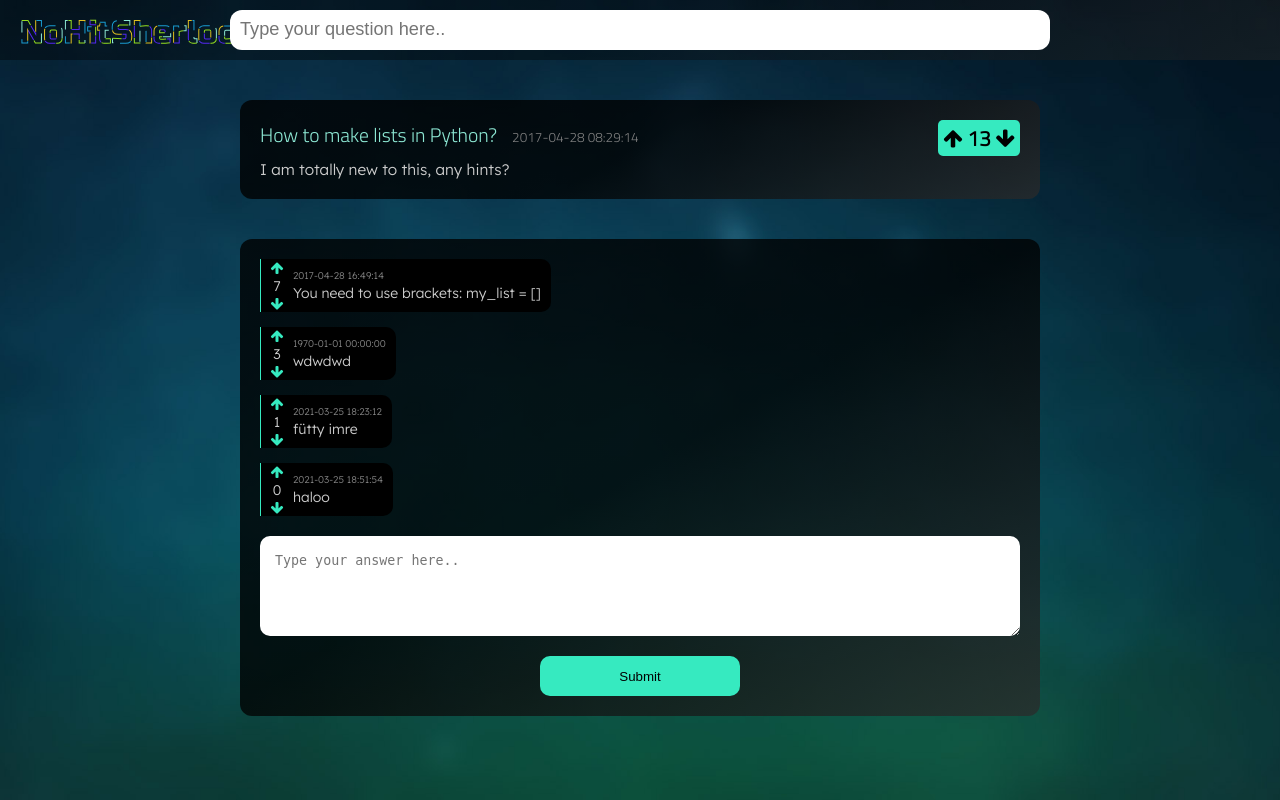
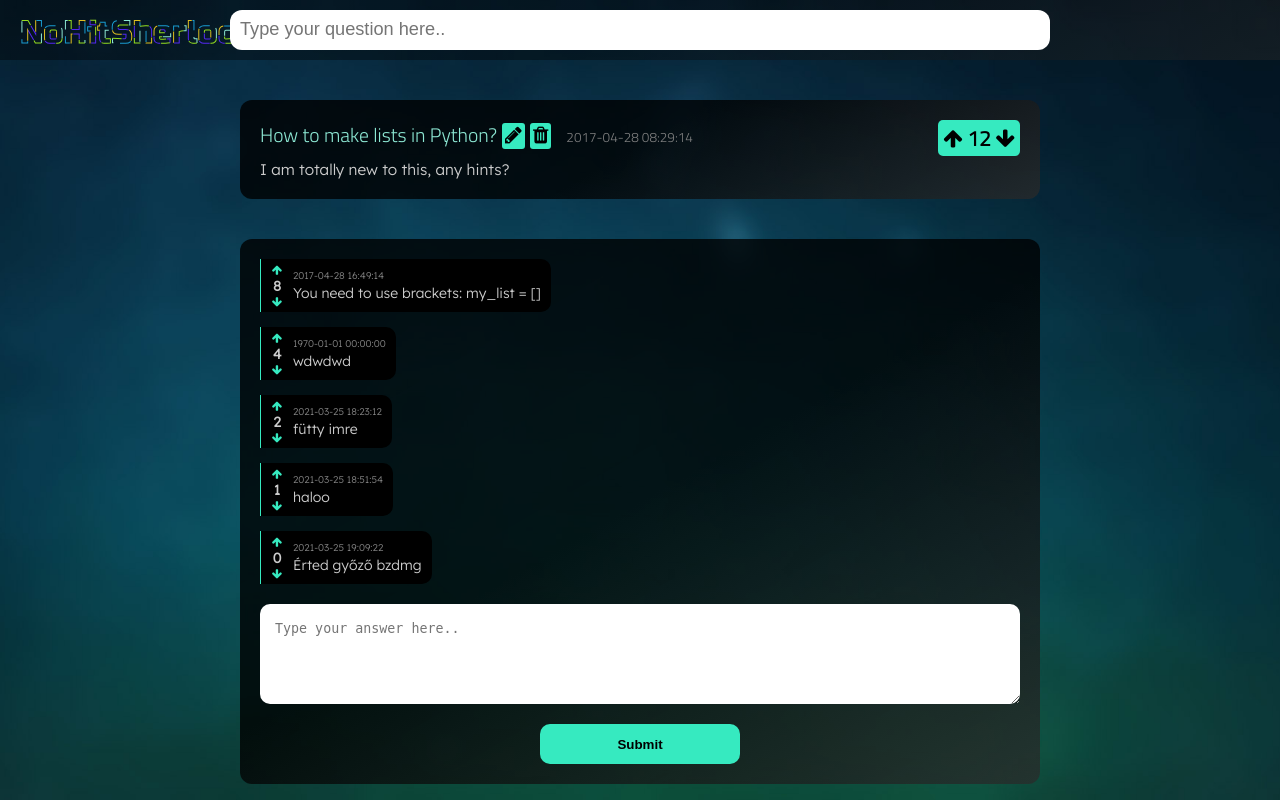
Before and after one commit to CodecoolGlobal/ask-mate-1-python-kovacsalex95, a Flask app: page /question/1 in a window 1280 px wide. Run offline with Flask 2, Linux system fonts and the light colour scheme.

Commit message:
edit and remove question buttons

```diff
--- a/model/data/answer.csv
+++ b/model/data/answer.csv
@@ -1,9 +1,10 @@
 id,submission_time,vote_number,question_id,message,image
-1,1493398154,7,1,You need to use brackets: my_list = [],
+1,1493398154,8,1,You need to use brackets: my_list = [],
 2,1493088154,35,2,Look it up in the Python docs,
 3,1493398154,4,2,You need to use brackets: my_list = [],
 4,1493088154,35,2,Look it up in the Python docs,
-5,0,3,1,      wdwdwd          ,
-6,1616696592,1,1,fütty imre,
-7,1616698314,0,1,haloo,
+5,0,4,1,      wdwdwd          ,
+6,1616696592,2,1,fütty imre,
+7,1616698314,1,1,haloo,
 8,1616698451,0,4,gs fhgdh dgh dgh gdjh,
+9,1616699362,0,1,Érted győző bzdmg,
--- a/model/data/question.csv
+++ b/model/data/question.csv
@@ -1,6 +1,17 @@
 id,submission_time,view_number,vote_number,title,message,image
-1,1493368154,29,13,How to make lists in Python?,"I am totally new to this, any hints?",
+1,1493368154,29,12,How to make lists in Python?,"I am totally new to this, any hints?",
 2,0,0,0,"Hello, my name is kurvaanyád","I'm using reactstrap and UncontrolledTooltip with a Mdi Icon.<br><br>When I hover the tooltip works fine, but I get a border each time I click on the icon (I dont want that border to appear at all.<br><br>Sandbox: https://codesandbox.io/s/heuristic-architecture-75fms?file=/src/App.js",
-3,0,0,0,reducing json output while trying to retrieve only parent fields excluding child fields,"I need to develop REST API, where I can ask for a list of all cars, where is only CarInfo fields are returned, and there is another extended query, that returns list of CarFullInfo - extended, with 4 fields total.<br><br><br><br>I store all data in memory (I need to do it this way for some reason) as a collection of CarFullInfo objects, and I'm trying to figure out how can I reduce two extra fields if I'm not asked to return full info.<br><br><br><br>First my assumption was to find some JSON appropriate annotation to do this some way, but I failed.<br><br><br><br>Another try was just to cast subclass to superclass and return list of superclass objects from rest controller, but that also didn't work. I assume that happened cause THEY KNOW actual objects class and THEY SEE all it's fields.",
+3,0,0,0,reducing json output while trying to retrieve only parent fields excluding child fields,"I need to develop REST API, where I can ask for a list of all cars, where is only CarInfo fields are returned, and there is another extended query, that returns list of CarFullInfo - extended, with 4 fields total.
+<br>
+<br>
+<br>
+<br>I store all data in memory (I need to do it this way for some reason) as a collection of CarFullInfo objects, and I'm trying to figure out how can I reduce two extra fields if I'm not asked to return full info.
+<br>
+<br>
+<br>
+<br>First my assumption was to find some JSON appropriate annotation to do this some way, but I failed.
+<br>
+<br>
+<br>
+<br>Another try was just to cast subclass to superclass and return list of superclass objects from rest controller, but that also didn't work. I assume that happened cause THEY KNOW actual objects class and THEY SEE all it's fields.",
 4,0,0,2,Combine two dataframes into one by intercalating the columns of each one of the two original dataframes,"So i have two dataframes, df1 and df2, both have the same number of columns (and with the same name) but different number of rows. I want to combine them into one big dataframe in which the first column is the first column of df1, the second column is the first column of df2, the third column is the second column of df1, the fourth column is the second column of df2, and so on.",
-5,0,0,0,Miért van csak két pont a placeholder végén?,kekw,
--- a/model/questions.py
+++ b/model/questions.py
@@ -70,13 +70,13 @@ def add_question(question_data):
 def edit_question(question_id, question_data):
     global questions
 
-    new_question_data = get_question(question_id)
+    new_question_data = questions[int(question_id)].copy()
 
     new_question_data['title'] = question_data['title']
     new_question_data['message'] = question_data['message'].replace('\n', '<br>')
     # todo: image
 
-    questions[question_id] = question_data
+    questions[int(question_id)] = new_question_data
 
     save_questions()
 
@@ -84,7 +84,7 @@ def edit_question(question_id, question_data):
 def delete_question(question_id):
     global questions
 
-    questions.pop(question_id)
+    questions.pop(int(question_id))
     save_questions()
 
 
--- a/server.py
+++ b/server.py
@@ -27,6 +27,11 @@ def view_question(question_id):
 @app.route("/add-question", methods=["POST"])
 def add_question():
     if request.method == "POST":
+
+        # edit mode
+        if request.values['form-type'] == 'edit' and request.values['edit-id'].isnumeric() and int(request.values['edit-id']) >= 0:
+            return edit_question(int(request.values['edit-id']), request.values)
+
         new_question = {}
 
         title = request.values["question-title"]
@@ -40,16 +45,16 @@ def add_question():
     return redirect("/")
 
 
-@app.route("/question/<question_id>/edit", methods=["POST"])
-def edit_question(question_id):
-    if request.method == "POST":
-        question_data = {}
-        title = request.values["question-title"]
-        message = request.values["question-message"]
-        question_data["title"] = title
-        question_data["message"] = message
+# kommenteltem mivel ez a hozzáadó formból fog működni kekw
+# @app.route("/question/<question_id>/edit", methods=["POST"])
+def edit_question(question_id, request_values):
+    question_data = {}
+    title = request_values["question-title"]
+    message = request_values["question-message"]
+    question_data["title"] = title
+    question_data["message"] = message
 
-        questions.edit_question(question_id, question_data)
+    questions.edit_question(question_id, question_data)
 
     return question_url(question_id)
 
--- a/static/main.js
+++ b/static/main.js
@@ -3,3 +3,36 @@ $(document).ready(function () {
        window.location.href="/";
    })
 });
+
+function editQuestion()
+{
+    if (question_data === undefined || question_data.id === undefined || question_data.title === undefined)
+        return;
+
+    let form_type = $('#form-type');
+    if (form_type === undefined || form_type.length === 0)
+        return;
+
+    let edit_id = $('#edit-id');
+    if (edit_id === undefined || edit_id.length === 0)
+        return;
+
+    let question_title = $('#question-title');
+    if (question_title === undefined || question_title.length === 0)
+        return;
+
+    let q_message = $('#q-message');
+    if (q_message === undefined || q_message.length === 0)
+        return;
+
+    let question_message = $('#question-message');
+    if (question_message === undefined || question_message.length === 0)
+        return;
+
+    form_type.val('edit');
+    edit_id.val(question_data.id);
+    question_title.val(question_data.title);
+    question_message.val(q_message.html().replaceAll('\n', '').replaceAll('<br>', '\n'));
+
+    question_message.focus();
+}
--- a/static/style.css
+++ b/static/style.css
@@ -376,6 +376,7 @@ div.reply-form button {
     border-radius: 10px;
     transition: all ease-in 0.1s;
     cursor: pointer;
+    font-weight: bold;
 }
 
 div.reply-form button:hover {
@@ -421,9 +422,16 @@ div.reply-form button:hover {
 #question-list > .question > .answers > .answer > .vote-count {
     position: absolute;
     left: 0;
-    top: 0;
+    top: 50%;
+    transform: translateY(-50%);
     width: 32px;
     text-align: center;
+}
+#question-list > .question > .answers > .answer > .vote-count > label {
+    font-weight: bold;
+}
+#question-list > .question > .answers > .answer > .vote-count > a {
+    font-size: 0.8em;
 }
 
 #question-list > .question > .answers > .answer > .vote-count > * {
@@ -433,3 +441,19 @@ div.reply-form button:hover {
 #question-list > .question > .answers > .answer > .vote-count > a {
     color: var(--color-dark-highlight);
 }
+
+.question .title a.button {
+    margin-left: 5px;
+    color: black;
+    background: var(--color-dark-highlight);
+    display: inline-block;
+    line-height: 0.5em;
+    padding: 3px;
+    border-radius: 3px;
+    transition: all ease-in 0.1s;
+}
+
+.question .title a.button:hover {
+    opacity: 0.7;
+    transform: scale(1.1);
+}
--- a/templates/question.html
+++ b/templates/question.html
@@ -1,6 +1,12 @@
 {% extends "template.html" %}
 {% block title %}{{ question.title }}{% endblock %}
 {% block content %}
+<script type="text/javascript">
+    var question_data = {
+      id: {{ question.id }},
+      title: '{{ question.title }}'
+    };
+</script>
 <div id="question-list">
     <div class="question">
         <label class="vote-count noselect">
@@ -8,8 +14,8 @@
             <label>{{ question.vote_number }}</label>
             <a class="vote-down" href="/vote-question/{{ question.id }}?vote=-1"><i class="fa fa-arrow-down" aria-hidden="true"></i></a>
         </label>
-        <label class="title" >{{ question.title }}<small>{{ question.submission_datetime }}</small></label>
-        <div class="message">{{ question.message|safe }}</div>
+        <label class="title" >{{ question.title }}<a class="edit button" href="#" onclick="editQuestion();"><i class="fa fa-pencil" aria-hidden="true"></i></a><a class="delete button" href="/question/{{ question.id }}/delete"><i class="fa fa-trash" aria-hidden="true"></i></a><small>{{ question.submission_datetime }}</small></label>
+        <div id="q-message" class="message">{{ question.message|safe }}</div>
     </div>
     <div class="question replies">
         <div class="answers {{ question.answers_class }}">
--- a/templates/template.html
+++ b/templates/template.html
@@ -28,9 +28,11 @@
                 </svg>
                 <div id="new-question">
                     <form action="/add-question" method="post">
-                        <input name="question-title" type="text" placeholder="Type your question here.." autocomplete="off" required/>
+                        <input type="hidden" id="form-type" name="form-type" value="add">
+                        <input type="hidden" id="edit-id" name="edit-id" value="-1">
+                        <input id="question-title" name="question-title" type="text" placeholder="Type your question here.." autocomplete="off" required/>
                         <div class="slider">
-                            <textarea name="question-message" placeholder="Please provide additional info.." required></textarea>
+                            <textarea id="question-message" name="question-message" placeholder="Please provide additional info.." required></textarea>
                             <button type="submit">Submit</button>
                         </div>
                     </form>
--- a/util.py
+++ b/util.py
@@ -40,6 +40,9 @@ def write_csv_data(path, header, csv_data):
         data = []
 
         for column in header:
+            if column not in data_row:
+                continue
+
             chunk = str(data_row[column])
 
             chunk = chunk.replace('\n', '<br>').replace('"', "'")
```
